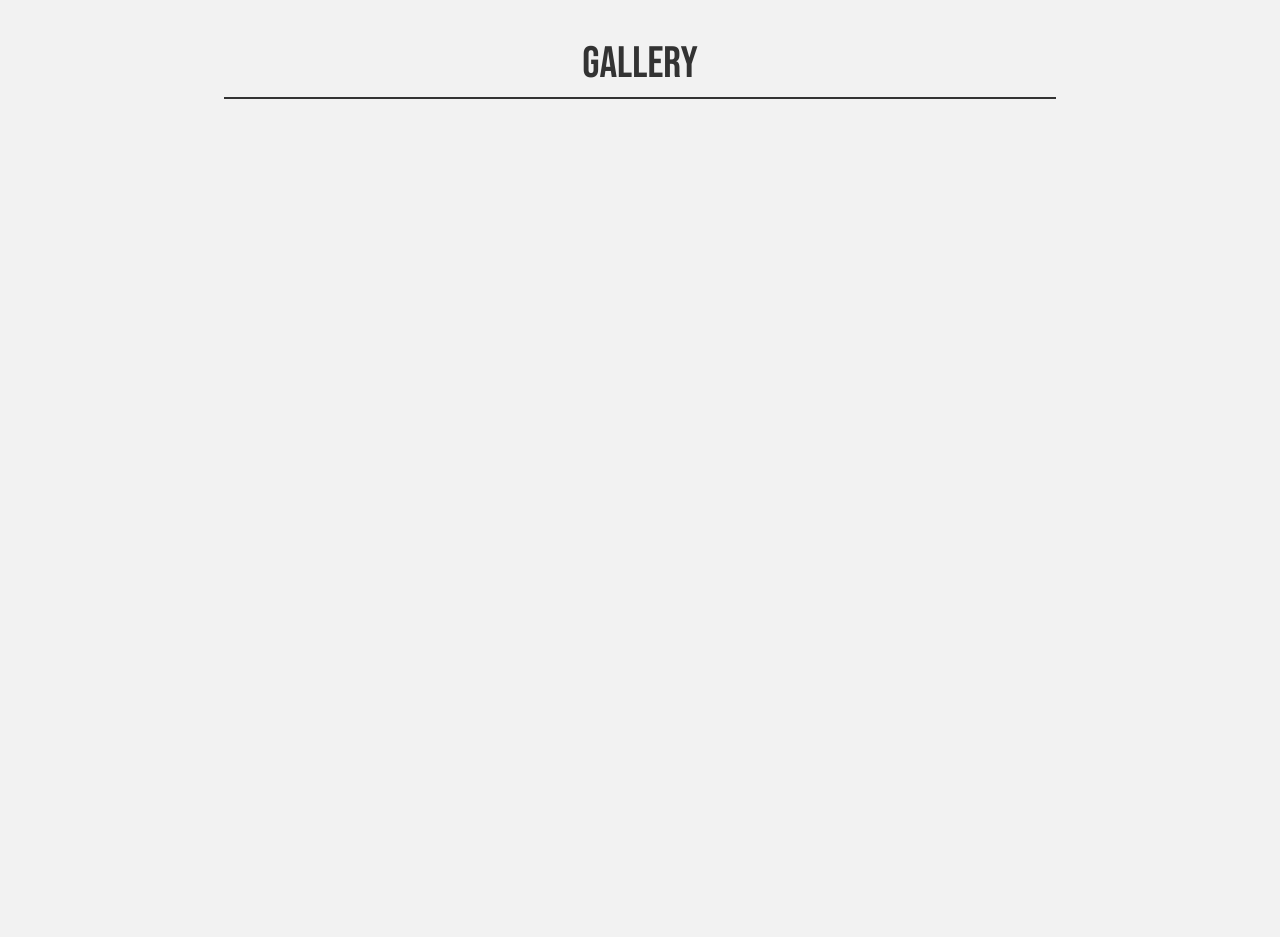
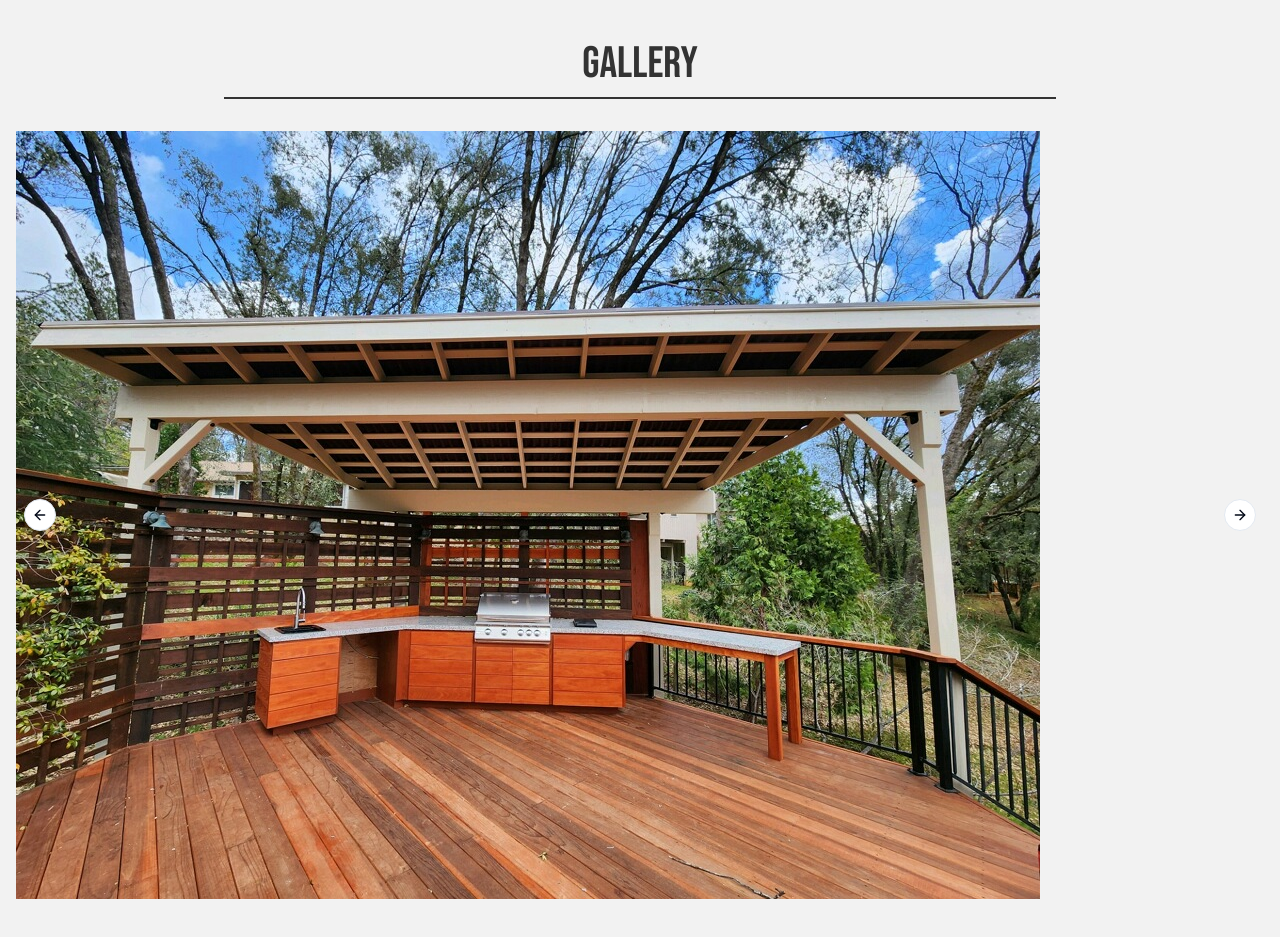
Before and after one commit to TravisAlstrand/schaut_construction, a React (Vite) app: page / in a window 1280 px wide. Shown: the part 3860-4797 px from the top of the page. Before the commit the page ends 4023 px from the top, so only its background shows below. Built offline with nearby package versions, Linux system fonts and the light colour scheme; grey boxes are pictures that could not be loaded.

Commit message:
added carousel to Gallery section

```diff
--- a/package.json
+++ b/package.json
@@ -10,8 +10,11 @@
     "preview": "vite preview"
   },
   "dependencies": {
+    "@radix-ui/react-slot": "^1.0.2",
     "class-variance-authority": "^0.7.0",
     "clsx": "^2.1.0",
+    "embla-carousel-autoplay": "^8.0.0-rc19",
+    "embla-carousel-react": "^8.0.0-rc19",
     "lucide-react": "^0.309.0",
     "react": "^18.2.0",
     "react-dom": "^18.2.0",
@@ -26,6 +29,7 @@
     "@typescript-eslint/parser": "^6.14.0",
     "@vitejs/plugin-react": "^4.2.1",
     "autoprefixer": "^10.4.16",
+    "embla-carousel": "^8.0.0-rc19",
     "eslint": "^8.55.0",
     "eslint-plugin-react-hooks": "^4.6.0",
     "eslint-plugin-react-refresh": "^0.4.5",
--- a/src/components/page_sections/Gallery.tsx
+++ b/src/components/page_sections/Gallery.tsx
@@ -1,9 +1,43 @@
+import Autoplay from "embla-carousel-autoplay";
+import {
+  Carousel,
+  CarouselContent,
+  CarouselItem,
+  CarouselNext,
+  CarouselPrevious,
+} from "@/components/ui/carousel";
+
 import SectionHeading from "../SectionHeading";
+
+import { images } from "../../json/carouselImages.json";
 
 export default function Gallery() {
   return (
     <section id="gallery" className="my-16 px-4">
       <SectionHeading headingTitle="Gallery" headingColor="grayDark" />
+      <Carousel
+        opts={{
+          align: "start",
+          loop: true,
+        }}
+        plugins={[
+          Autoplay({
+            delay: 10000,
+          }),
+        ]}
+      >
+        <CarouselContent>
+          {images.map((image, index) => {
+            return (
+              <CarouselItem key={index}>
+                <img src={image.imgUrl} alt={image.imgAltText} />
+              </CarouselItem>
+            );
+          })}
+        </CarouselContent>
+        <CarouselPrevious className="left-2" />
+        <CarouselNext className="right-2" />
+      </Carousel>
     </section>
   );
 }
--- /dev/null
+++ b/src/components/ui/button.tsx
@@ -0,0 +1,56 @@
+import * as React from "react"
+import { Slot } from "@radix-ui/react-slot"
+import { cva, type VariantProps } from "class-variance-authority"
+
+import { cn } from "@/lib/utils"
+
+const buttonVariants = cva(
+  "inline-flex items-center justify-center whitespace-nowrap rounded-md text-sm font-medium ring-offset-background transition-colors focus-visible:outline-none focus-visible:ring-2 focus-visible:ring-ring focus-visible:ring-offset-2 disabled:pointer-events-none disabled:opacity-50",
+  {
+    variants: {
+      variant: {
+        default: "bg-primary text-primary-foreground hover:bg-primary/90",
+        destructive:
+          "bg-destructive text-destructive-foreground hover:bg-destructive/90",
+        outline:
+          "border border-input bg-background hover:bg-accent hover:text-accent-foreground",
+        secondary:
+          "bg-secondary text-secondary-foreground hover:bg-secondary/80",
+        ghost: "hover:bg-accent hover:text-accent-foreground",
+        link: "text-primary underline-offset-4 hover:underline",
+      },
+      size: {
+        default: "h-10 px-4 py-2",
+        sm: "h-9 rounded-md px-3",
+        lg: "h-11 rounded-md px-8",
+        icon: "h-10 w-10",
+      },
+    },
+    defaultVariants: {
+      variant: "default",
+      size: "default",
+    },
+  }
+)
+
+export interface ButtonProps
+  extends React.ButtonHTMLAttributes<HTMLButtonElement>,
+    VariantProps<typeof buttonVariants> {
+  asChild?: boolean
+}
+
+const Button = React.forwardRef<HTMLButtonElement, ButtonProps>(
+  ({ className, variant, size, asChild = false, ...props }, ref) => {
+    const Comp = asChild ? Slot : "button"
+    return (
+      <Comp
+        className={cn(buttonVariants({ variant, size, className }))}
+        ref={ref}
+        {...props}
+      />
+    )
+  }
+)
+Button.displayName = "Button"
+
+export { Button, buttonVariants }
--- /dev/null
+++ b/src/components/ui/carousel.tsx
@@ -0,0 +1,258 @@
+import * as React from "react";
+import useEmblaCarousel from "embla-carousel-react";
+import {
+  type EmblaCarouselType as CarouselApi,
+  type EmblaOptionsType as CarouselOptions,
+  type EmblaPluginType as CarouselPlugin,
+} from "embla-carousel";
+import { ArrowLeft, ArrowRight } from "lucide-react";
+
+import { cn } from "@/lib/utils";
+import { Button } from "@/components/ui/button";
+
+type CarouselProps = {
+  opts?: CarouselOptions;
+  plugins?: CarouselPlugin[];
+  orientation?: "horizontal" | "vertical";
+  setApi?: (api: CarouselApi) => void;
+};
+
+type CarouselContextProps = {
+  carouselRef: ReturnType<typeof useEmblaCarousel>[0];
+  api: ReturnType<typeof useEmblaCarousel>[1];
+  scrollPrev: () => void;
+  scrollNext: () => void;
+  canScrollPrev: boolean;
+  canScrollNext: boolean;
+} & CarouselProps;
+
+const CarouselContext = React.createContext<CarouselContextProps | null>(null);
+
+function useCarousel() {
+  const context = React.useContext(CarouselContext);
+
+  if (!context) {
+    throw new Error("useCarousel must be used within a <Carousel />");
+  }
+
+  return context;
+}
+
+const Carousel = React.forwardRef<
+  HTMLDivElement,
+  React.HTMLAttributes<HTMLDivElement> & CarouselProps
+>(
+  (
+    {
+      orientation = "horizontal",
+      opts,
+      setApi,
+      plugins,
+      className,
+      children,
+      ...props
+    },
+    ref,
+  ) => {
+    const [carouselRef, api] = useEmblaCarousel(
+      {
+        ...opts,
+        axis: orientation === "horizontal" ? "x" : "y",
+      },
+      plugins,
+    );
+    const [canScrollPrev, setCanScrollPrev] = React.useState(false);
+    const [canScrollNext, setCanScrollNext] = React.useState(false);
+
+    const onSelect = React.useCallback((api: CarouselApi) => {
+      if (!api) {
+        return;
+      }
+
+      setCanScrollPrev(api.canScrollPrev());
+      setCanScrollNext(api.canScrollNext());
+    }, []);
+
+    const scrollPrev = React.useCallback(() => {
+      api?.scrollPrev();
+    }, [api]);
+
+    const scrollNext = React.useCallback(() => {
+      api?.scrollNext();
+    }, [api]);
+
+    const handleKeyDown = React.useCallback(
+      (event: React.KeyboardEvent<HTMLDivElement>) => {
+        if (event.key === "ArrowLeft") {
+          event.preventDefault();
+          scrollPrev();
+        } else if (event.key === "ArrowRight") {
+          event.preventDefault();
+          scrollNext();
+        }
+      },
+      [scrollPrev, scrollNext],
+    );
+
+    React.useEffect(() => {
+      if (!api || !setApi) {
+        return;
+      }
+
+      setApi(api);
+    }, [api, setApi]);
+
+    React.useEffect(() => {
+      if (!api) {
+        return;
+      }
+
+      onSelect(api);
+      api.on("reInit", onSelect);
+      api.on("select", onSelect);
+
+      return () => {
+        api?.off("select", onSelect);
+      };
+    }, [api, onSelect]);
+
+    return (
+      <CarouselContext.Provider
+        value={{
+          carouselRef,
+          api: api,
+          opts,
+          orientation:
+            orientation || (opts?.axis === "y" ? "vertical" : "horizontal"),
+          scrollPrev,
+          scrollNext,
+          canScrollPrev,
+          canScrollNext,
+        }}
+      >
+        <div
+          ref={ref}
+          onKeyDownCapture={handleKeyDown}
+          className={cn("relative", className)}
+          role="region"
+          aria-roledescription="carousel"
+          {...props}
+        >
+          {children}
+        </div>
+      </CarouselContext.Provider>
+    );
+  },
+);
+Carousel.displayName = "Carousel";
+
+const CarouselContent = React.forwardRef<
+  HTMLDivElement,
+  React.HTMLAttributes<HTMLDivElement>
+>(({ className, ...props }, ref) => {
+  const { carouselRef, orientation } = useCarousel();
+
+  return (
+    <div ref={carouselRef} className="overflow-hidden">
+      <div
+        ref={ref}
+        className={cn(
+          "flex",
+          orientation === "horizontal" ? "-ml-4" : "-mt-4 flex-col",
+          className,
+        )}
+        {...props}
+      />
+    </div>
+  );
+});
+CarouselContent.displayName = "CarouselContent";
+
+const CarouselItem = React.forwardRef<
+  HTMLDivElement,
+  React.HTMLAttributes<HTMLDivElement>
+>(({ className, ...props }, ref) => {
+  const { orientation } = useCarousel();
+
+  return (
+    <div
+      ref={ref}
+      role="group"
+      aria-roledescription="slide"
+      className={cn(
+        "min-w-0 shrink-0 grow-0 basis-full",
+        orientation === "horizontal" ? "pl-4" : "pt-4",
+        className,
+      )}
+      {...props}
+    />
+  );
+});
+CarouselItem.displayName = "CarouselItem";
+
+const CarouselPrevious = React.forwardRef<
+  HTMLButtonElement,
+  React.ComponentProps<typeof Button>
+>(({ className, variant = "outline", size = "icon", ...props }, ref) => {
+  const { orientation, scrollPrev, canScrollPrev } = useCarousel();
+
+  return (
+    <Button
+      ref={ref}
+      variant={variant}
+      size={size}
+      className={cn(
+        "absolute  h-8 w-8 rounded-full",
+        orientation === "horizontal"
+          ? "-left-12 top-1/2 -translate-y-1/2"
+          : "-top-12 left-1/2 -translate-x-1/2 rotate-90",
+        className,
+      )}
+      disabled={!canScrollPrev}
+      onClick={scrollPrev}
+      {...props}
+    >
+      <ArrowLeft className="h-4 w-4" />
+      <span className="sr-only">Previous slide</span>
+    </Button>
+  );
+});
+CarouselPrevious.displayName = "CarouselPrevious";
+
+const CarouselNext = React.forwardRef<
+  HTMLButtonElement,
+  React.ComponentProps<typeof Button>
+>(({ className, variant = "outline", size = "icon", ...props }, ref) => {
+  const { orientation, scrollNext, canScrollNext } = useCarousel();
+
+  return (
+    <Button
+      ref={ref}
+      variant={variant}
+      size={size}
+      className={cn(
+        "absolute h-8 w-8 rounded-full",
+        orientation === "horizontal"
+          ? "-right-12 top-1/2 -translate-y-1/2"
+          : "-bottom-12 left-1/2 -translate-x-1/2 rotate-90",
+        className,
+      )}
+      disabled={!canScrollNext}
+      onClick={scrollNext}
+      {...props}
+    >
+      <ArrowRight className="h-4 w-4" />
+      <span className="sr-only">Next slide</span>
+    </Button>
+  );
+});
+CarouselNext.displayName = "CarouselNext";
+
+export {
+  type CarouselApi,
+  Carousel,
+  CarouselContent,
+  CarouselItem,
+  CarouselPrevious,
+  CarouselNext,
+};
--- /dev/null
+++ b/src/json/carouselImages.json
@@ -0,0 +1,36 @@
+{
+  "images": [
+    {
+      "imgAltText": "gazebo with outdoor kitchen",
+      "imgUrl": "/images/gazebo_kitchen.jpg"
+    },
+    {
+      "imgAltText": "completely remodeled bathroom",
+      "imgUrl": "/images/restroom.jpg"
+    },
+    {
+      "imgAltText": "large outdoor gazebo",
+      "imgUrl": "/images/gazebo.jpg"
+    },
+    {
+      "imgAltText": "accessory dwelling unity with skylights",
+      "imgUrl": "/images/skylit_room.jpg"
+    },
+    {
+      "imgAltText": "accessory dwelling unity with skylights 2nd angle",
+      "imgUrl": "/images/skylit_room2.jpg"
+    },
+    {
+      "imgAltText": "completely remodeled shower",
+      "imgUrl": "/images/shower.jpg"
+    },
+    {
+      "imgAltText": "large outdoor garage construction",
+      "imgUrl": "/images/barn.jpg"
+    },
+    {
+      "imgAltText": "outdoor stairs installed from second story to ground",
+      "imgUrl": "/images/exterior_stairs.jpg"
+    }
+  ]
+}
```
Also changed, not shown: 1 other file (tests, documents, lock files or other folders).
